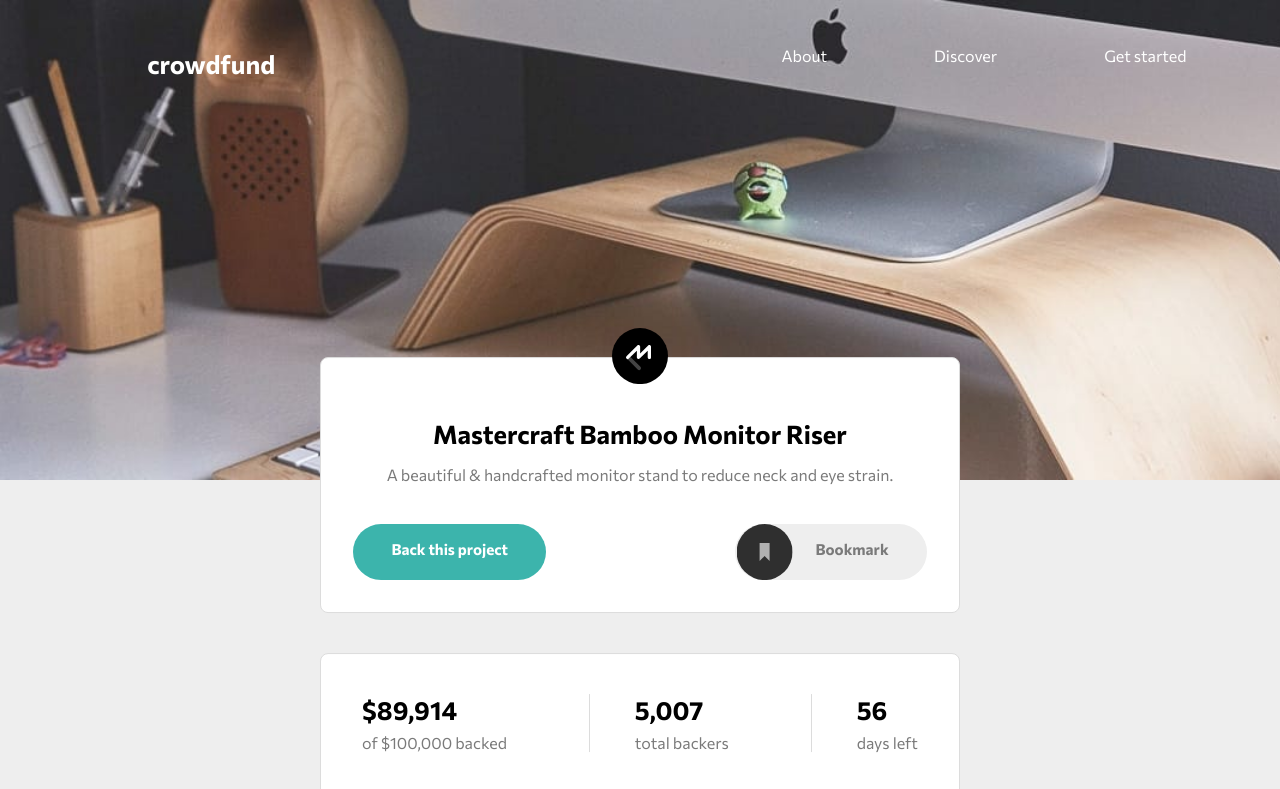
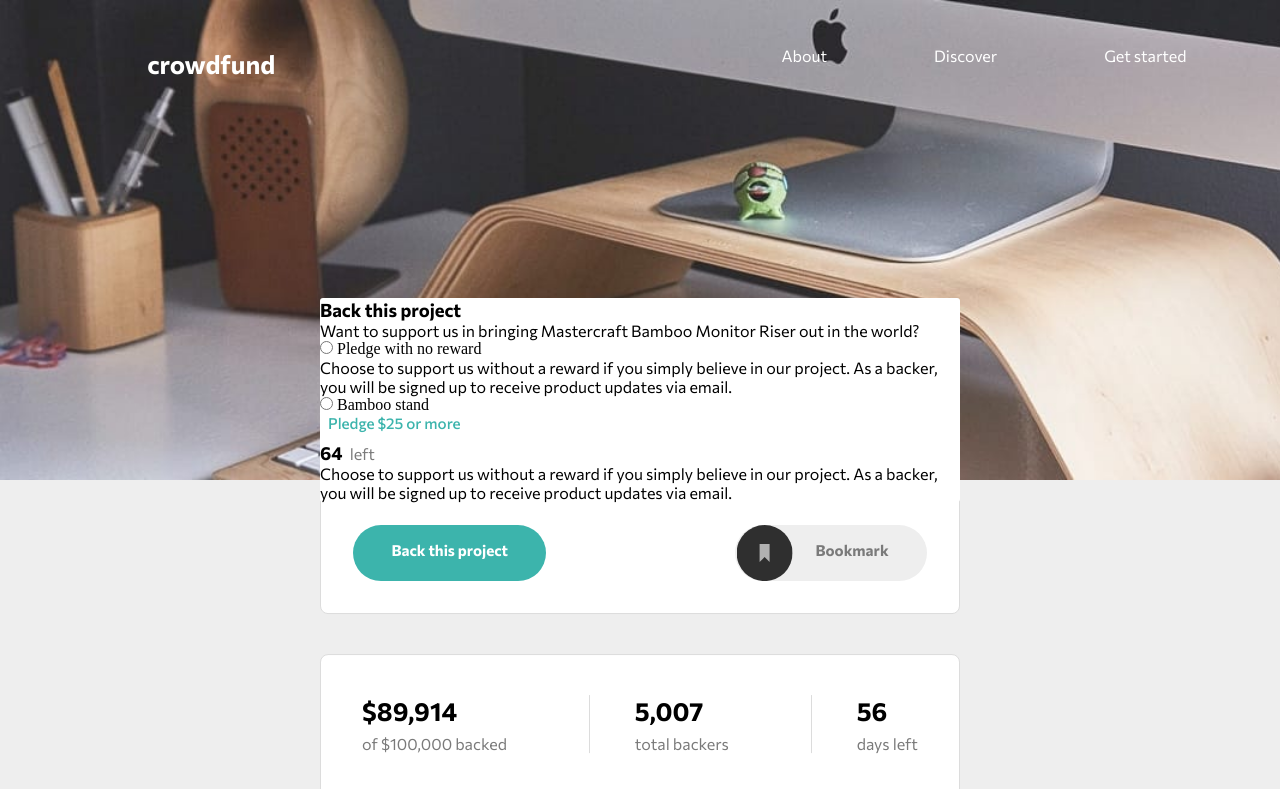
Before and after one commit to fargol-sh/crowdfunding-project, a plain HTML site: page index.html in a window 1280 px wide. Both pictures are taken after a click on the link "Back this project". Shown: the top 789 px of the page. Drawn offline with Linux system fonts and the light colour scheme.

Commit message:
a little bit of back-this-project overlay

```diff
--- a/index.html
+++ b/index.html
@@ -15,7 +15,7 @@
   <link rel="preconnect" href="https://fonts.googleapis.com">
   <link rel="preconnect" href="https://fonts.gstatic.com" crossorigin>
   <link href="https://fonts.googleapis.com/css2?family=Commissioner:wght@400;500;700&display=swap" rel="stylesheet">
-
+  <script src="index.js" defer></script>
 </head>
 <body>
   <div class="header">
@@ -141,19 +141,62 @@
           <a class="cta cta__reward" href="#">Out of Stock</a>
         </div>
       </div>
-
     </section>
   </main>
 
+  <section class="btp-overlay">
+    <div class="btp-overlay__content">
+      <div class="btp-overlay__header">
+        <h2 class="btp-overlay__heading">Back this project</h2>
+        <h3 class="btp-overlay__header-text">
+          Want to support us in bringing Mastercraft Bamboo Monitor Riser out in the world?
+        </h3>
+      </div>
+
+      <div class="btp-overlay__item">
+        <div class="btp-overlay__item--header">
+          <div class="btp-overlay__item--radio-group">
+            <input type="radio" class="btp-overlay__item--radio-input" id="small" name="size">
+            <label for="small" class="btp-overlay__item--radio-label">
+              <span class="btp-overlay__item--radio-button"></span>
+              Pledge with no reward
+            </label>
+          </div>
+        </div>
+        <div class="btp-overlay__item--text-box">
+          <h3>
+            Choose to support us without a reward if you simply believe in our project. As a backer,
+            you will be signed up to receive product updates via email.
+          </h3>
+        </div>
+      </div>
+
+      <div class="btp-overlay__item">
+        <div class="btp-overlay__item--header">
+          <div class="btp-overlay__item--radio-group">
+            <input type="radio" class="btp-overlay__item--radio-input" id="small" name="size">
+            <label for="small" class="btp-overlay__item--radio-label">
+              <span class="btp-overlay__item--radio-button"></span>
+              Bamboo stand
+            </label>
+          </div>
+          <a href="#" class="item-pledge">Pledge $25 or more</a>
+        </div>
+        <div class="btp-overlay__item--number">
+          <h2 class="item-number">64 &nbsp;<span class="items-left">left</span></h2>
+        </div>
+        <div class="btp-overlay__item--text-box">
+          <h3>
+            Choose to support us without a reward if you simply believe in our project. As a backer,
+            you will be signed up to receive product updates via email.
+          </h3>
+        </div>
+      </div>
+    </div>
+  </section>
+
 
   <!-- Selection modal start -->
-
-  Back this project
-  Want to support us in bringing Mastercraft Bamboo Monitor Riser out in the world?
-
-  Pledge with no reward
-  Choose to support us without a reward if you simply believe in our project. As a backer,
-  you will be signed up to receive product updates via email.
 
   Bamboo Stand
   Pledge $25 or more
--- a/index.js
+++ b/index.js
@@ -0,0 +1,9 @@
+//const btp = document.querySelector('cta__back-this-project');
+const btpHandler = function() {
+  const btpOverlay = document.querySelector('.btp-overlay');
+  btpOverlay.style.visibility = 'visible';
+  const btpOverlayContent = document.querySelector('.btp-overlay__content');
+  btpOverlayContent.style.opacity = 1;
+}
+
+document.querySelector('.cta__back-this-project').addEventListener('click', btpHandler);
--- a/styles.css
+++ b/styles.css
@@ -305,16 +305,43 @@ h3 {
   color: hsl(0, 0%, 48%);
 }
 
-.cta__reward {
+.cta__reward:link,
+.cta__reward:visited {
   text-align: center;
-  width: 11rem;
-  height: 3.3rem;
+  width: 10.5rem;
+  height: 3rem;
   background-color: hsl(176, 50%, 47%);
   color: #fff;
+  font-size: .8rem;
 }
 
 .cta__reward:hover {
   background-color: hsl(176, 72%, 28%);
+}
+
+/* OVERLAY */
+.btp-overlay {
+  position: fixed;
+  height: 100vh;
+  width: 100%;
+  top: 0;
+  left: 0;
+  visibility: hidden;
+  transition: all .3s;
+}
+
+.btp-overlay__content {
+  /* center the content */
+  position: absolute;
+  top: 50%;
+  left: 50%;
+  transform: translate(-50%, -50%);
+
+  width: 50%;
+  background-color: #fff;
+  border-radius: 3px;
+  opacity: 0;
+  transition: all .5s .2s;
 }
 
 /* ANIMATIONS */
```
Also changed, not shown: 1 other file.
